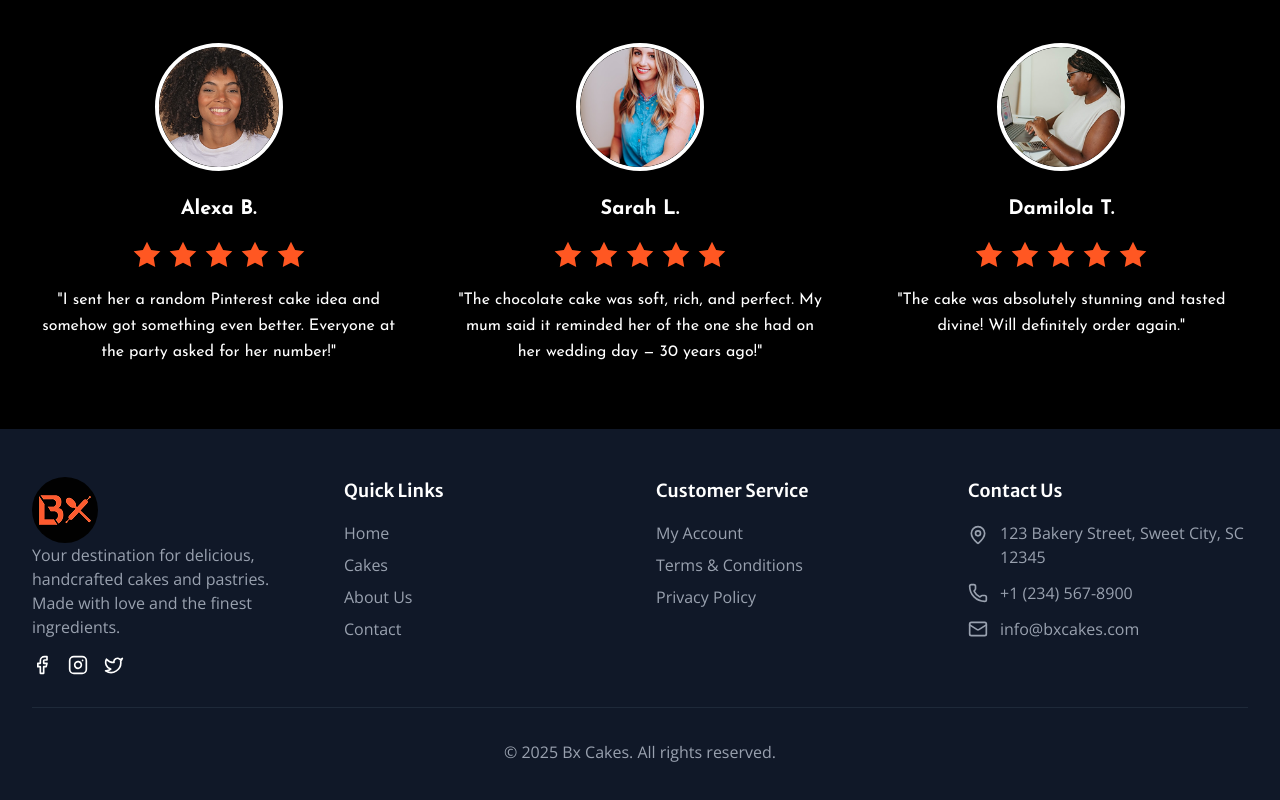
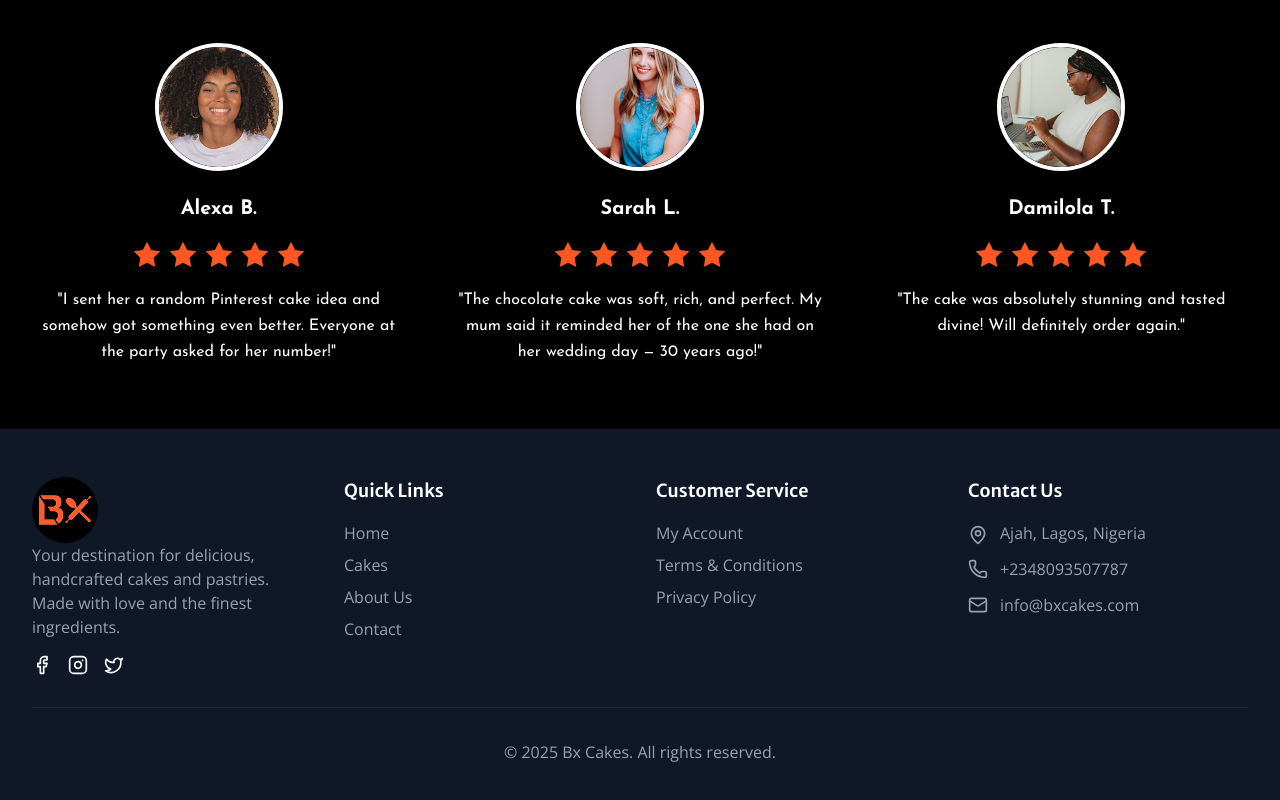
Before and after one commit to KingDez04/Bx-cakes, a React (Vite) app: page / in a window 1280 px wide. Shown: the part 2362-3162 px from the top of the page. Built offline with nearby package versions, Linux system fonts and the light colour scheme; no server answers.

Commit message:
chore: replace outdated contact details with Lagos, Nigeria info

```diff
--- a/src/components/Contact/Contact.jsx
+++ b/src/components/Contact/Contact.jsx
@@ -88,19 +88,19 @@ const Contact = () => {
     {
       icon: <Phone className="w-6 h-6" />,
       title: "Phone",
-      details: ["+1 (234) 567-8900", "+1 (234) 567-8901"],
-      action: "tel:+12345678900",
+      details: ["+2348093507787"],
+      action: "tel:+2348093507787",
     },
     {
       icon: <Mail className="w-6 h-6" />,
       title: "Email",
-      details: ["info@bxcakes.com", "support@bxcakes.com"],
+      details: ["info@bxcakes.com"],
       action: "mailto:info@bxcakes.com",
     },
     {
       icon: <MapPin className="w-6 h-6" />,
       title: "Address",
-      details: ["123 Bakery Street", "Sweet City, SC 12345"],
+      details: ["Ajah, Lagos, Nigeria"],
       action: null,
     },
     {
@@ -222,7 +222,7 @@ const Contact = () => {
                   value={formData.phone}
                   onChange={handleChange}
                   className="w-full px-4 py-3 border border-gray-300 rounded-lg focus:ring-2 focus:ring-pink-500 focus:border-transparent"
-                  placeholder="+1 (234) 567-8900"
+                  placeholder="+2348093507787"
                 />
               </div>
 
--- a/src/components/Footer/Footer.jsx
+++ b/src/components/Footer/Footer.jsx
@@ -136,15 +136,12 @@ const Footer = () => {
             <ul className="space-y-3">
               <li className="flex items-start space-x-3 text-gray-400">
                 <MapPin className="w-5 h-5 mt-1 shrink-0" />
-                <span>123 Bakery Street, Sweet City, SC 12345</span>
+                <span>Ajah, Lagos, Nigeria</span>
               </li>
               <li className="flex items-center space-x-3 text-gray-400">
                 <Phone className="w-5 h-5 shrink-0" />
-                <a
-                  href="tel:+1 (234) 567-8900"
-                  className="hover:text-[#FF673F]"
-                >
-                  +1 (234) 567-8900
+                <a href="tel:+2348093507787" className="hover:text-[#FF673F]">
+                  +2348093507787
                 </a>
               </li>
               <li className="flex items-center space-x-3 text-gray-400">
--- a/src/components/ReadyMadeCake/ReadyMadeCakeDetails.jsx
+++ b/src/components/ReadyMadeCake/ReadyMadeCakeDetails.jsx
@@ -206,8 +206,8 @@ const ReadyMadeCakeDetails = () => {
                 <p className="text-sm text-gray-700">
                   <span className="font-semibold">Need help?</span> Contact us
                   at{" "}
-                  <a href="tel:+1 (234) 567-8900" className="text-orange-600">
-                    +1 (234) 567-8900
+                  <a href="tel:+2348093507787" className="text-orange-600">
+                    +2348093507787
                   </a>{" "}
                   or email{" "}
                   <a href="mailto:info@bxcakes.com" className="text-orange-600">
```
